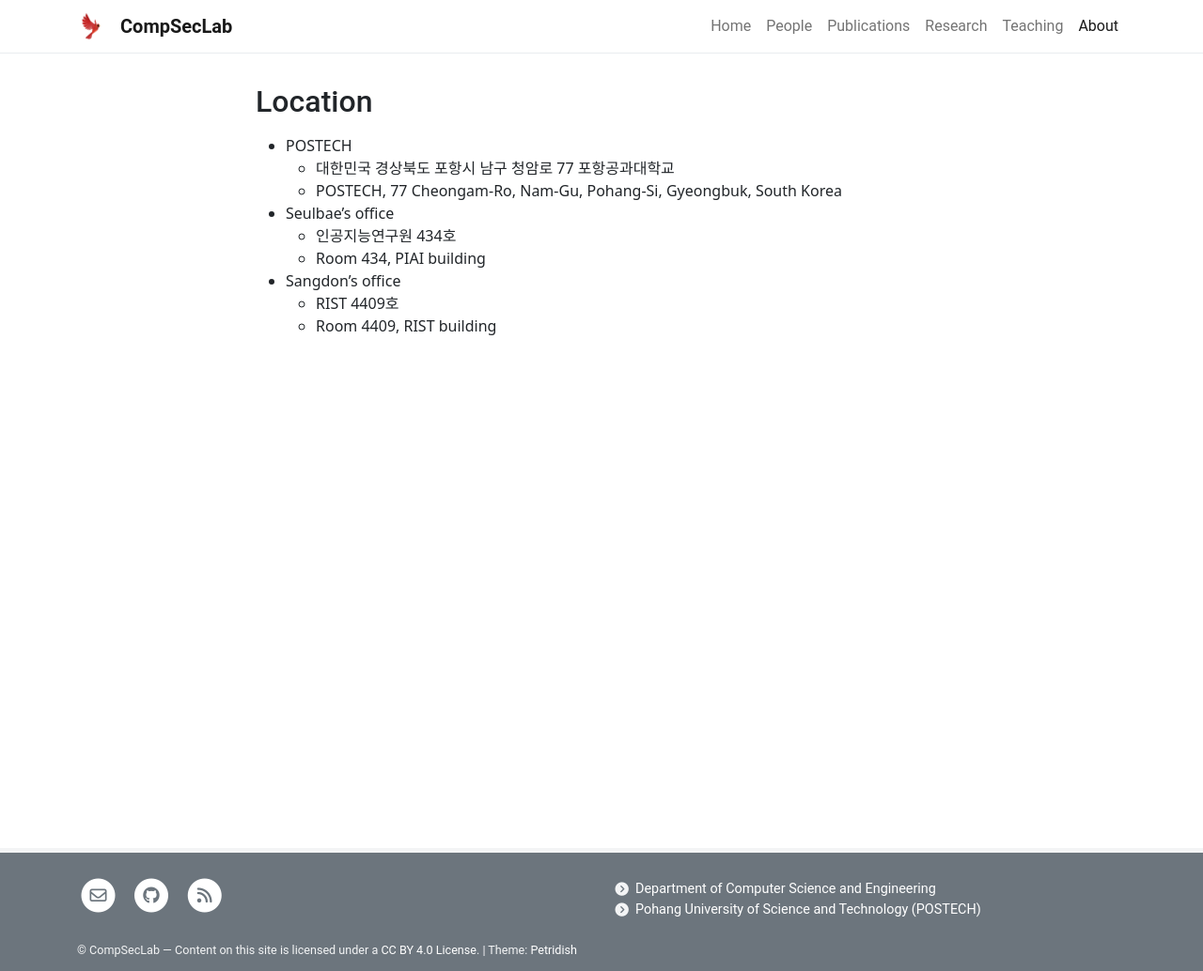
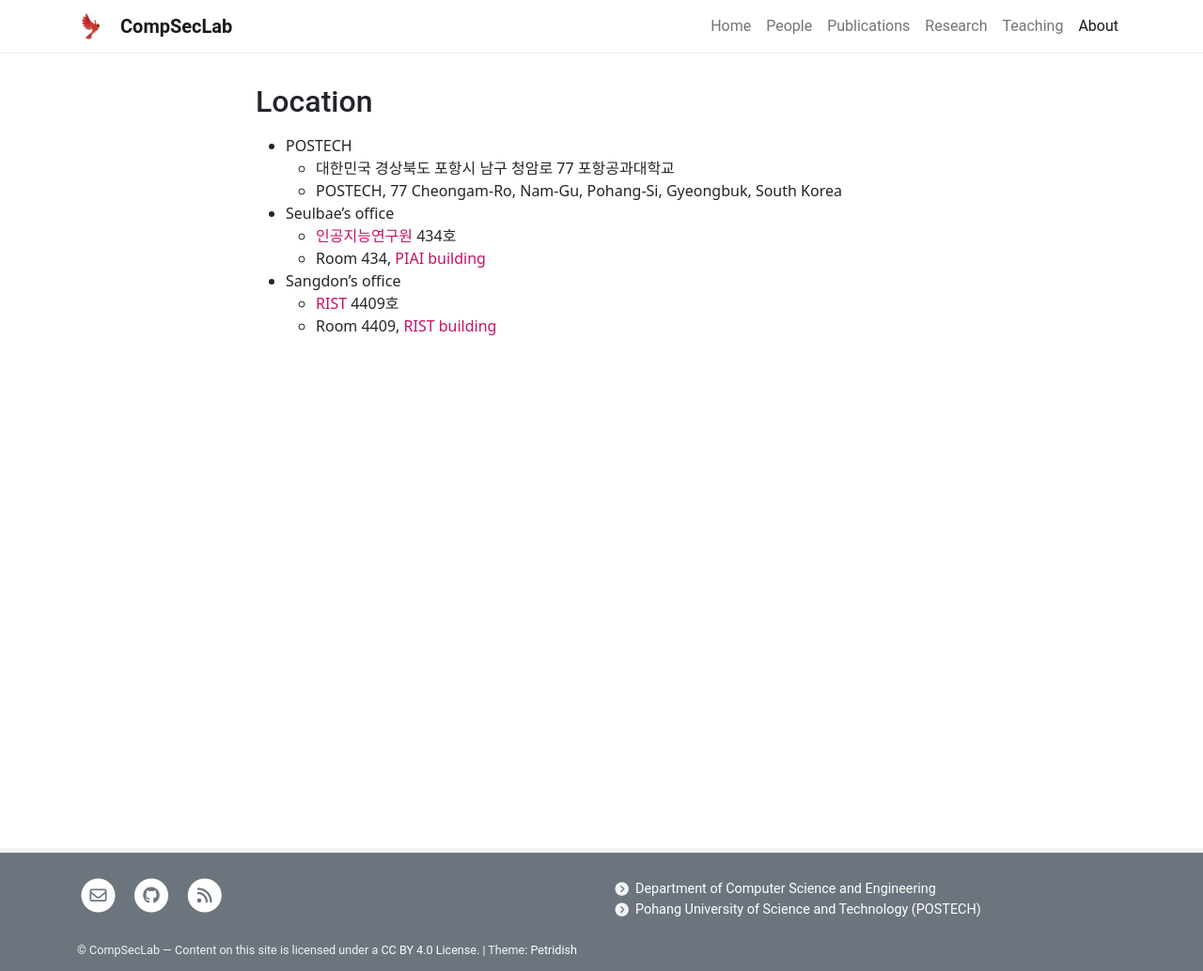
Before and after one commit to postech-compsec/postech-compsec.github.io, a Jekyll site: the page built from pages/about.md, in a window 1280 px wide. Shown: the whole page at 94% size. Built offline with Jekyll 4.4.1, drawn with Linux system fonts in a browser that asks for light colours; nearby versions of some CDN libraries; some of the changed lines change nothing that is shown.

Commit message:
add links to maps

```diff
--- a/pages/about.md
+++ b/pages/about.md
@@ -11,9 +11,9 @@
   * POSTECH, 77 Cheongam-Ro, Nam-Gu, Pohang-Si, Gyeongbuk, South Korea
 
 * Seulbae's office
-  * 인공지능연구원 434호
-  * Room 434, PIAI building
+  * [인공지능연구원](https://naver.me/5LufTsC9) 434호
+  * Room 434, [PIAI building](https://maps.app.goo.gl/nBKS22Tfh6Wg4akL6)
 
 * Sangdon's office
-  * RIST 4409호
-  * Room 4409, RIST building
+  * [RIST](https://naver.me/xUFafZH2) 4409호
+  * Room 4409, [RIST building](https://maps.app.goo.gl/oNxy2d8T9vA5qHEu6)
```
